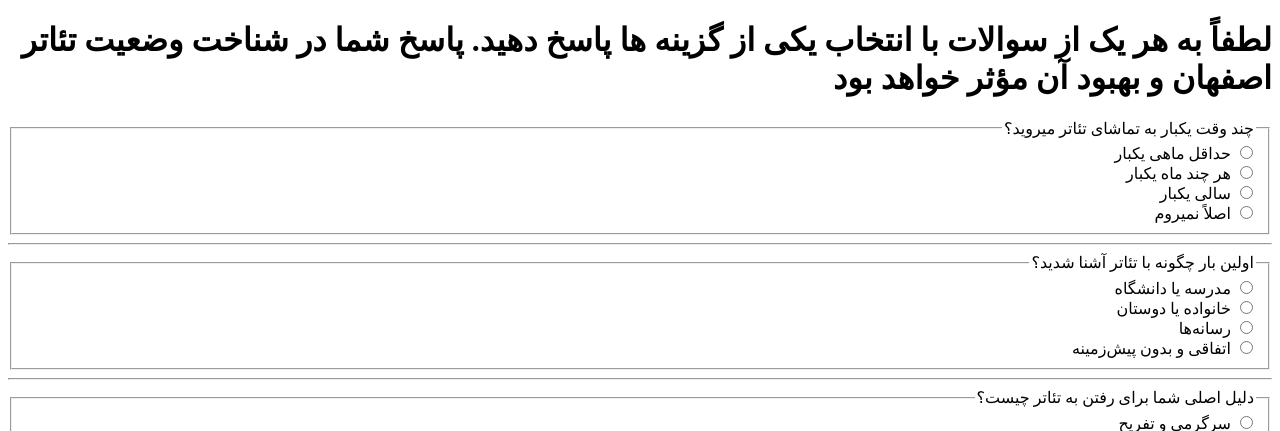
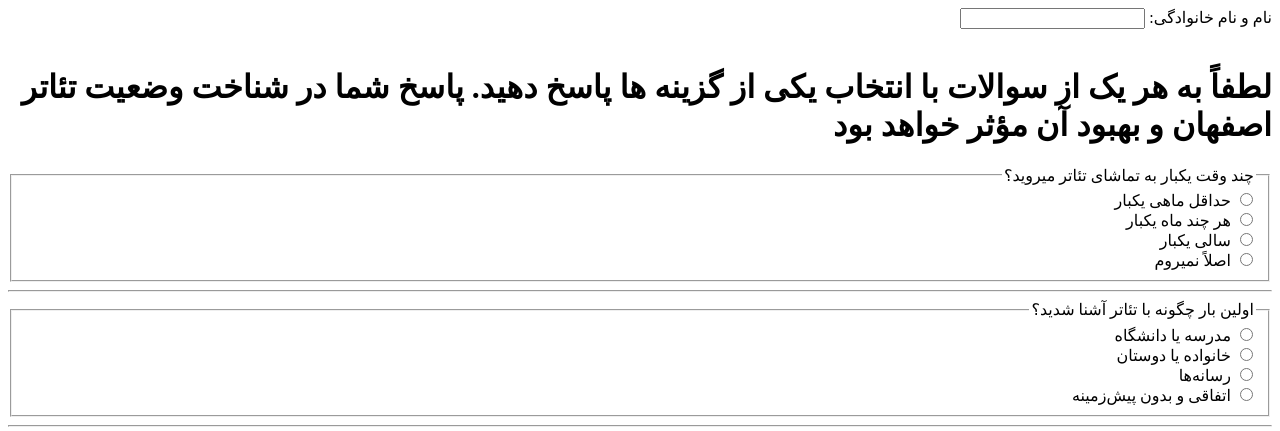
Before and after one commit to houseina2000-netizen/survey_bot, a Flask app: page / in a window 1280 px wide. Shown: the top 431 px of the page. Run offline with Flask 3, Linux system fonts and the light colour scheme.

Commit message:
Update survey.html

```diff
--- a/templates/survey.html
+++ b/templates/survey.html
@@ -1,5 +1,9 @@
 <!DOCTYPE html>
 <html lang="fa">
+<form><label for="name">نام و نام خانوادگی:</label>
+<input type="text" name="name" id="name" required>
+<br><br>
+</form>
 <head>
   <meta charset="UTF-8">
   <title>پرسش‌نامه بررسی دیدگاه تماشاگران تئاتر در اصفهان</title>
```
